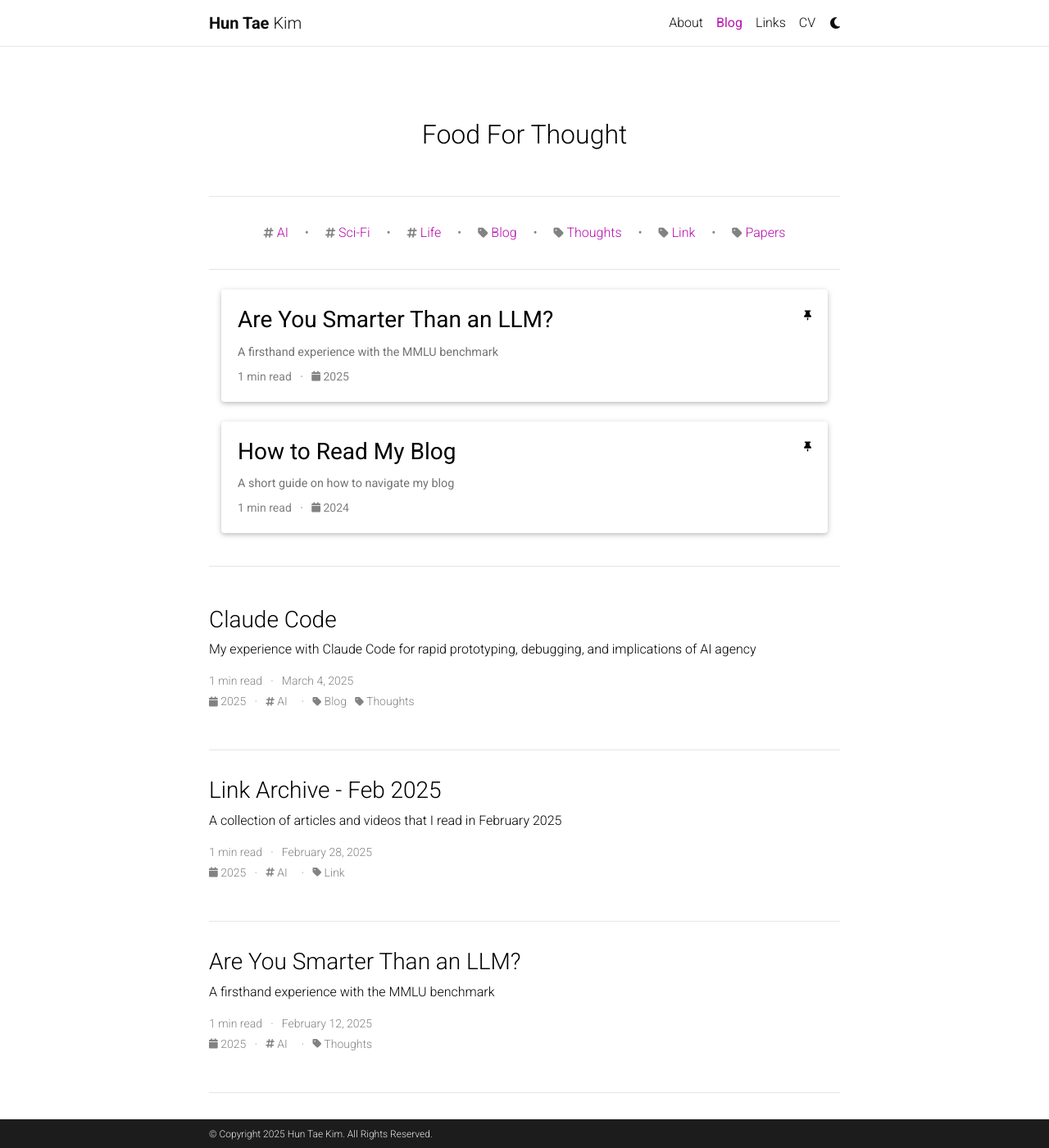
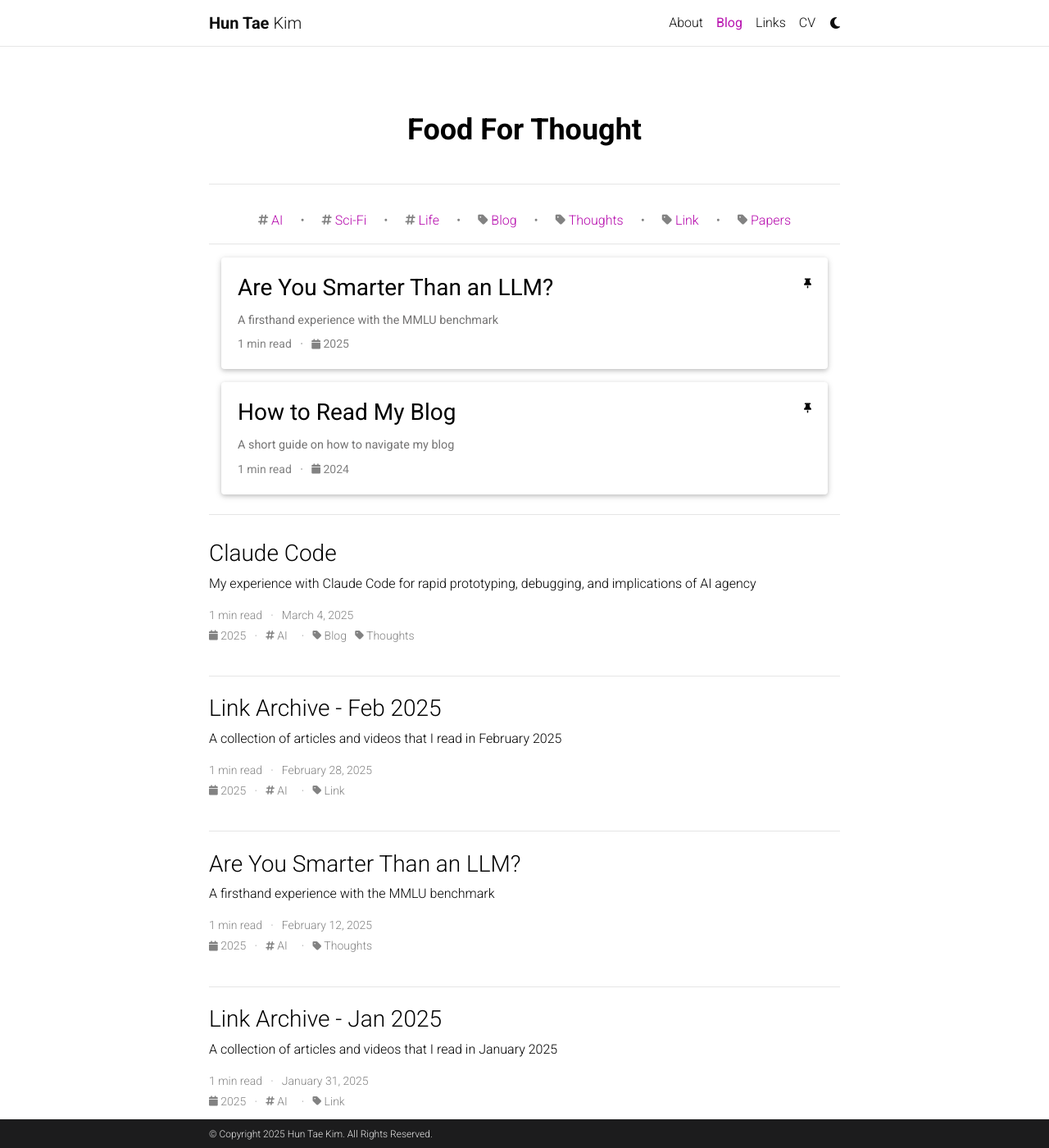
Before and after one commit to ht0324/ht0324.github.io, a Jekyll site: the page built from blog/index.html, in a window 1280 px wide and 1400 px high. Shown: the whole window at 82% size. Built offline with Jekyll 4.4.1, drawn with Linux system fonts in a browser that asks for light colours; the list of posts is cut into pages by our own code; comment, search, counter and statistics services are not loaded; a style sheet for code colours, icons or effects is not loaded.

Commit message:
Refactor blog layout styles for improved spacing and readability in header and tag/category lists

```diff
--- a/_sass/_base.scss
+++ b/_sass/_base.scss
@@ -514,8 +514,8 @@
   li {
     border-bottom: 1px solid var(--global-divider-color);
     list-style: none;
-    padding-top: 2rem;
-    padding-bottom: 2rem;
+    padding-top: 1.4rem;
+    padding-bottom: 1.4rem;
 
     .post-meta {
       color: var(--global-text-color-light);
--- a/blog/index.html
+++ b/blog/index.html
@@ -19,32 +19,32 @@
   {% assign blog_description_size = site.blog_description | size %}
 
   {% if blog_name_size > 0 or blog_description_size > 0 %}
-  <div class="header-bar">
+  <div class="header-bar" style="padding-top: 1.5rem; padding-bottom: 2.25rem;">
     <h1>{{ site.blog_name }}</h1>
-    <h2>{{ site.blog_description }}</h2>
+    <h2 style="font-weight: 800; font-size: 2.25rem;">{{ site.blog_description }}</h2>
   </div>
   {% endif %}
 
   {% if site.display_tags or site.display_categories %}
   <div class="tag-category-list">
-    <ul class="p-0 m-0">
+    <ul class="p-0 m-0" style="display: flex; overflow-x: auto; white-space: nowrap; -webkit-overflow-scrolling: touch; scrollbar-width: thin; padding-bottom: 5px;">
       {% for tag in site.display_tags %}
-        <li>
+        <li style="display: inline-block; flex-shrink: 0;">
           <i class="fas fa-hashtag fa-sm"></i> <a href="{{ tag | slugify | prepend: '/blog/tag/' | relative_url }}">{{ tag }}</a>
         </li>
         {% unless forloop.last %}
-          <p>&bull;</p>
+          <p style="display: inline-block; margin: 0 5px;">&bull;</p>
         {% endunless %}
       {% endfor %}
       {% if site.display_categories.size > 0 and site.display_tags.size > 0 %}
-        <p>&bull;</p>
+        <p style="display: inline-block; margin: 0 5px;">&bull;</p>
       {% endif %}
       {% for category in site.display_categories %}
-        <li>
+        <li style="display: inline-block; flex-shrink: 0;">
           <i class="fas fa-tag fa-sm"></i> <a href="{{ category | slugify | prepend: '/blog/category/' | relative_url }}">{{ category }}</a>
         </li>
         {% unless forloop.last %}
-          <p>&bull;</p>
+          <p style="display: inline-block; margin: 0 5px;">&bull;</p>
         {% endunless %}
       {% endfor %}
     </ul>
@@ -53,11 +53,10 @@
 
   {% assign featured_posts = site.posts | where: "featured", "true" %}
   {% if featured_posts.size > 0 %}
-    <br>
-    <div class="container featured-posts">
+    <div class="container featured-posts" style="margin-top: 1rem;">
       <div class="row">
       {% for post in featured_posts %}
-        <div class="card-item col-12 mb-4">
+        <div class="card-item col-12 mb-3">
           <a href="{{ post.url | relative_url }}">
             <div class="card hoverable">
               <div class="row g-0">
@@ -90,7 +89,7 @@
       {% endfor %}
       </div>
     </div>
-    <hr>
+    <hr style="margin-top: 0.5rem; margin-bottom: 0.5rem;">
   {% endif %}
 
   <ul class="post-list">
```
